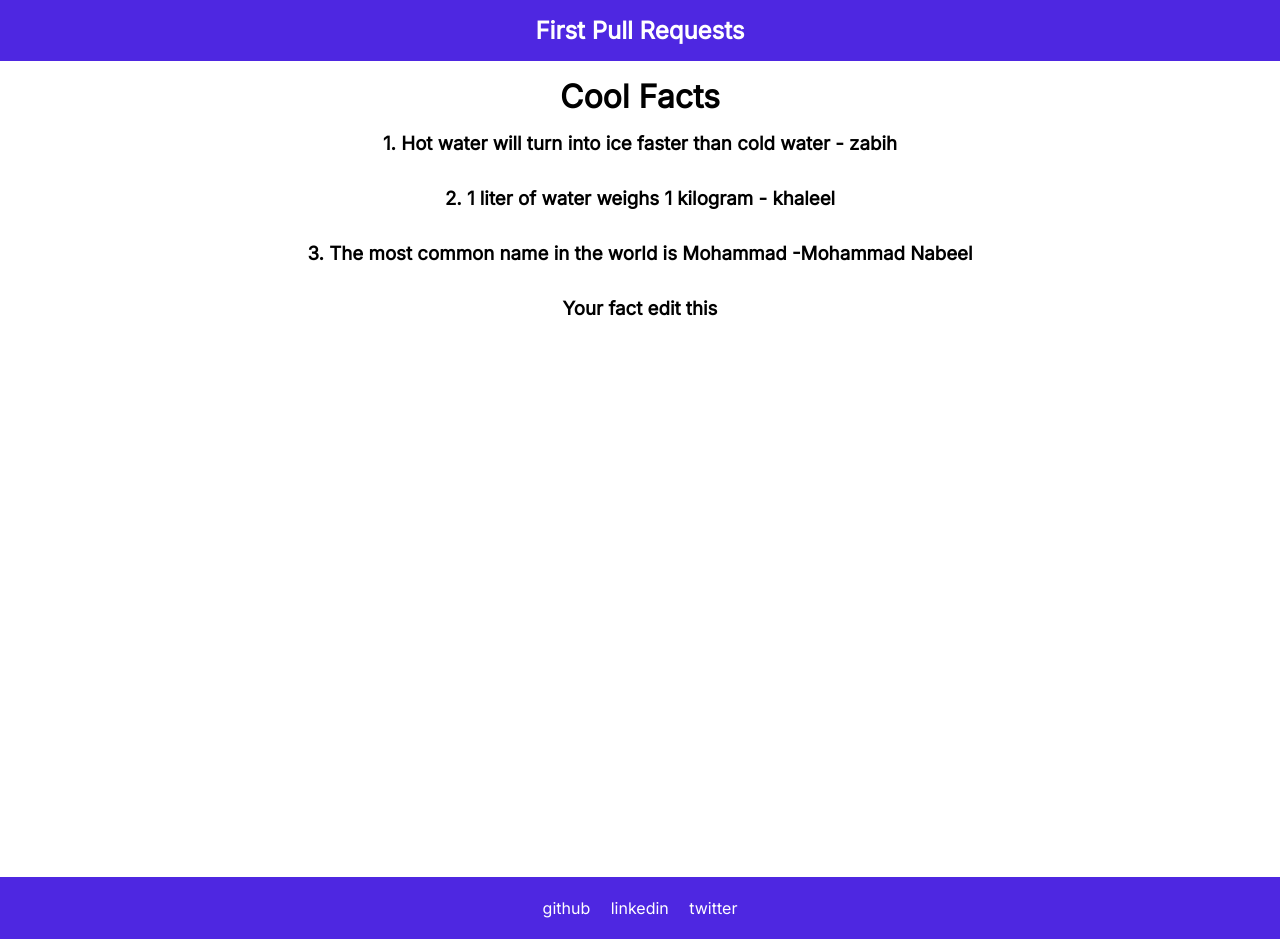
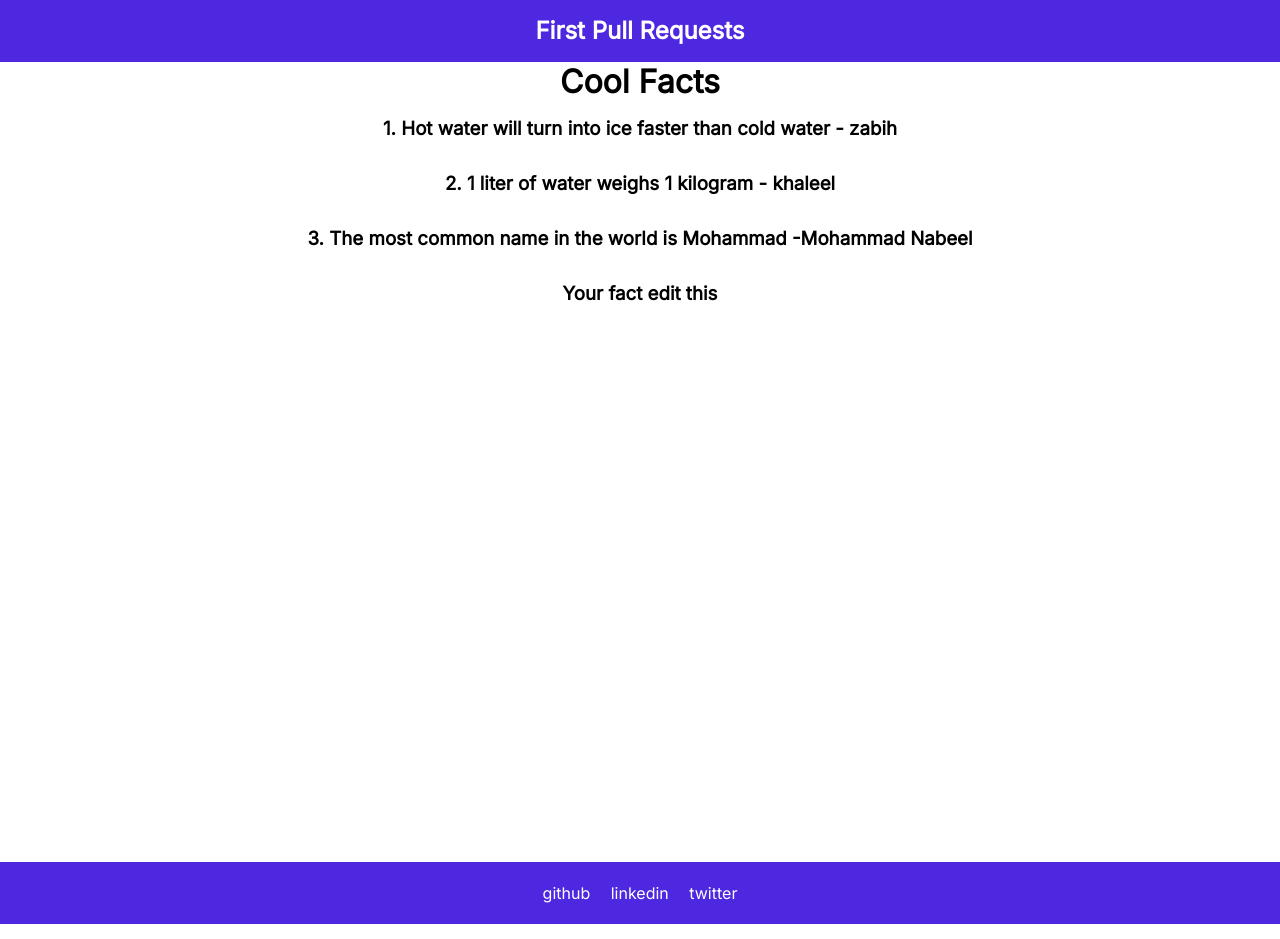
Before and after one commit to zabihhaqqani/First-pull-request, a plain HTML site: page index.html in a window 1280 px wide. Drawn offline with Linux system fonts and the light colour scheme.

Commit message:
fix header bug

```diff
--- a/index.html
+++ b/index.html
@@ -8,7 +8,7 @@
     <link rel="stylesheet" href="./style.css" />
   </head>
   <body>
-    <h2>First Pull Requests</h2>
+  <main><h2>First Pull Requests</h2></main>
     <div class="container">
       <h1>Cool Facts</h1>
       <h3>1. Hot water will turn into ice faster than cold water - zabih</h3>
@@ -16,9 +16,8 @@
       <h3>3. The most common name in the world is Mohammad -Mohammad Nabeel</h3>
 
       <h3>Your fact edit this</h3>
+    </div>
 
-
-    </div>
     <footer id="foot" class="footer">
       <div class="social-icons">
 
@@ -31,6 +30,7 @@
                   </a>
       </div>
       </footer>
-      <script src="https://kit.fontawesome.com/ee333b3420.js" crossorigin="anonymous"></script>
+
+
   </body>
 </html>
--- a/style.css
+++ b/style.css
@@ -5,21 +5,23 @@
 *::after {
   margin: 0;
   padding: 0;
-  box-sizing: border-box;
+  /* box-sizing: border-box; */
   font-family: inter;
 }
 
 /* header */
 h2{
+
+}
+
+main{
   text-align: center;
   background-color: #4E27E1;
   color: rgb(255, 255, 255);
-  padding-top: 1rem;
-  padding-bottom: 15px;
-  margin-bottom: 1rem;
   line-height: 30px;
+  padding: 1rem;
+  /* width: 100vw; */
 }
-
 .container {
  display: flex;
  flex-direction: column;
@@ -41,7 +43,7 @@ h3 {
   justify-content: center;
   line-height: 30px;
   padding: 1rem;
-  width: 100vw;
+
 }
 
 .footer .link {
```
